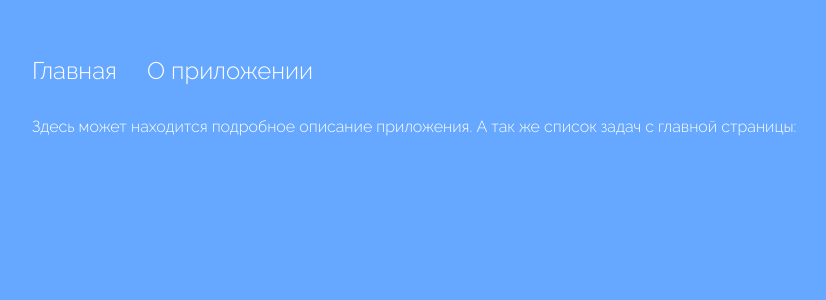
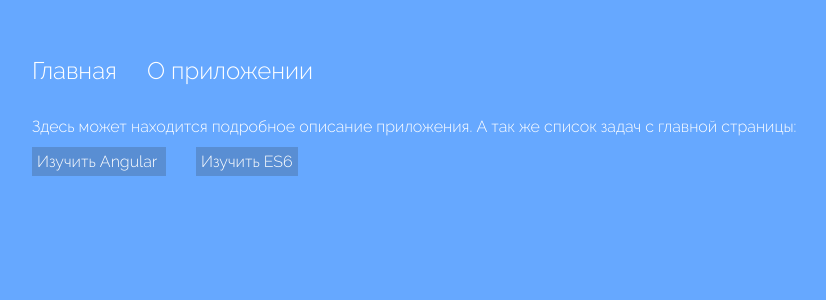
Before and after one commit to NataliShip/Angular5-Todo-App, an Angular app in the folder Todo/: page /about in a window 1280 px wide. Shown: the top 300 px of the page, without its empty margins (24-850 px from the left). Built offline with nearby package versions, Linux system fonts and the light colour scheme.

Commit message:
Добавление сервиса для обмена данными между компонентами

```diff
--- a/Todo/src/app/about/about.component.html
+++ b/Todo/src/app/about/about.component.html
@@ -1,3 +1,9 @@
 <p>
   Здесь может находится подробное описание приложения. А так же список задач с главной страницы:
 </p>
+
+<ul class="about">
+	<li *ngFor="let goal of goals">
+		{{ goal }}
+	</li>
+</ul>
--- a/Todo/src/app/about/about.component.scss
+++ b/Todo/src/app/about/about.component.scss
@@ -0,0 +1,4 @@
+.about li{
+	background: rgba(39, 39, 39, 0.2);
+	padding:5px;
+}
--- a/Todo/src/app/about/about.component.ts
+++ b/Todo/src/app/about/about.component.ts
@@ -1,4 +1,5 @@
-import { Component, OnInit, ViewEncapsulation } from '@angular/core';
+import {Component, OnInit, ViewEncapsulation} from '@angular/core';
+import {DataService} from '../data.service';
 
 @Component({
     selector: 'app-about',
@@ -8,9 +9,13 @@ import { Component, OnInit, ViewEncapsulation } from '@angular/core';
 })
 export class AboutComponent implements OnInit {
 
-  constructor() { }
+    goals: any;
+
+    constructor(private _data: DataService) {
+    }
 
     ngOnInit() {
+        this._data.goal.subscribe(res => this.goals = res);
     }
 
 }
--- a/Todo/src/app/app.module.ts
+++ b/Todo/src/app/app.module.ts
@@ -3,7 +3,7 @@ import {NgModule} from '@angular/core';
 import {FormsModule} from '@angular/forms';
 import {AppRoutingModule} from './app-routing.module';
 import {BrowserAnimationsModule} from '@angular/platform-browser/animations';
-
+import {DataService} from './data.service';
 
 import {AppComponent} from './app.component';
 import {HomeComponent} from './home/home.component';
@@ -22,7 +22,7 @@ import {AboutComponent} from './about/about.component';
         FormsModule,
         BrowserAnimationsModule
     ],
-    providers: [],
+    providers: [DataService],
     bootstrap: [AppComponent]
 })
 export class AppModule {
--- /dev/null
+++ b/Todo/src/app/data.service.ts
@@ -0,0 +1,17 @@
+import {Injectable} from '@angular/core';
+import {BehaviorSubject} from 'rxjs/BehaviorSubject';
+
+@Injectable()
+export class DataService {
+
+    private goals = new BehaviorSubject<any>(['Изучить Angular', 'Изучить ES6']);
+    goal = this.goals.asObservable();
+
+    constructor() {}
+
+    changeGoal(goal) {
+        this.goals.next(goal);
+    }
+
+
+}
--- a/Todo/src/app/home/home.component.ts
+++ b/Todo/src/app/home/home.component.ts
@@ -1,5 +1,6 @@
 import {Component, OnInit, ViewEncapsulation} from '@angular/core';
 import {trigger, style, transition, animate, keyframes, query, stagger} from '@angular/animations'
+import {DataService} from '../data.service';
 
 @Component({
     selector: 'app-home',
@@ -32,12 +33,13 @@ export class HomeComponent implements OnInit {
 
     itemCount: number;
     goalText: string = '';
-    goals =['Изучить Angular'];
+    goals =[];
 
-    constructor() {
-    }
+    constructor(private _data: DataService) { }
 
     ngOnInit() {
+        this._data.goal.subscribe(res => this.goals = res);
+        this._data.changeGoal(this.goals);
         this.itemCount = this.goals.length;
     }
 
@@ -47,11 +49,13 @@ export class HomeComponent implements OnInit {
             this.goalText = '';
             this.itemCount = this.goals.length;
         }
+        this._data.changeGoal(this.goals);
     }
 
     removeItem(i){
         this.goals.splice(i, 1);
         this.itemCount = this.goals.length;
+        this._data.changeGoal(this.goals);
     }
 
 }
```
Also changed, not shown: 1 other file (tests, documents, lock files or other folders). Lines whose indentation alone changed are shown as unchanged.
